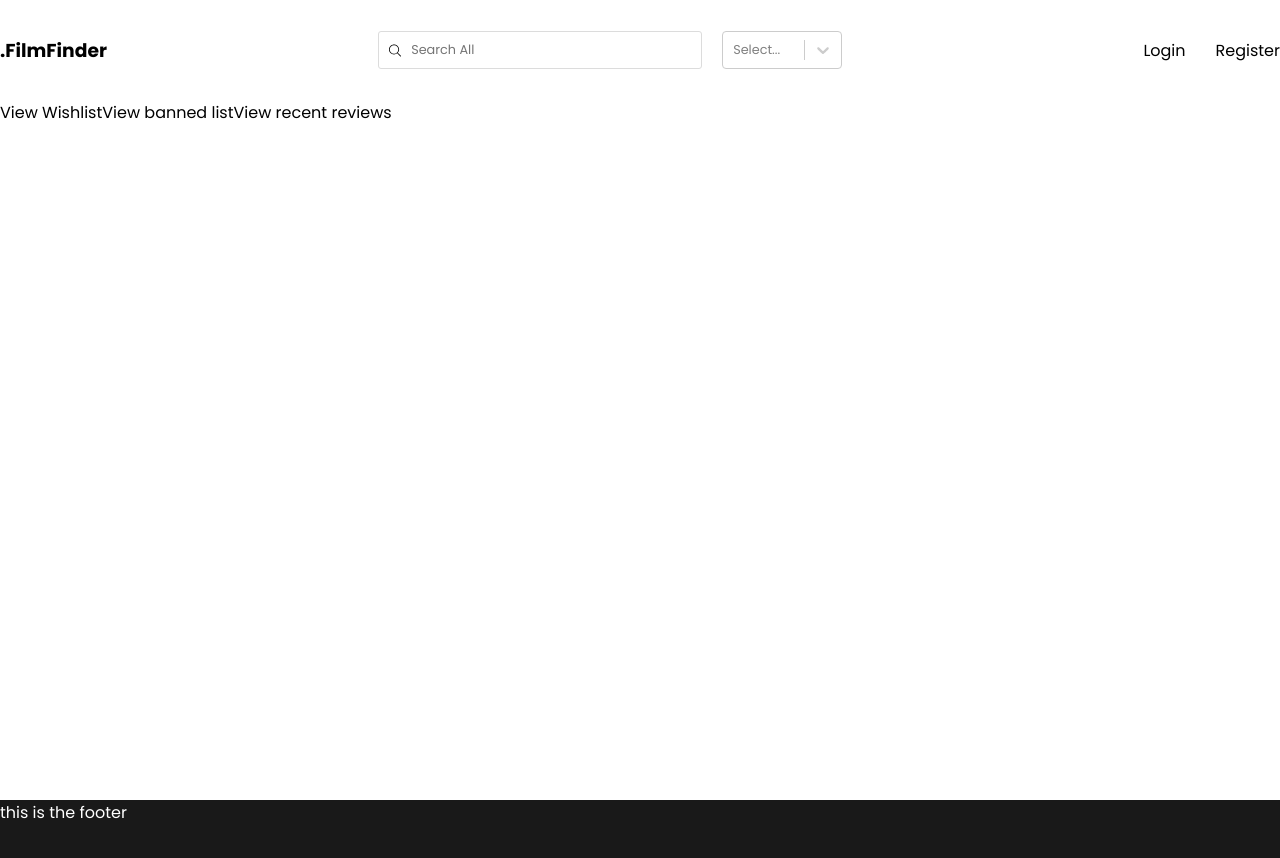
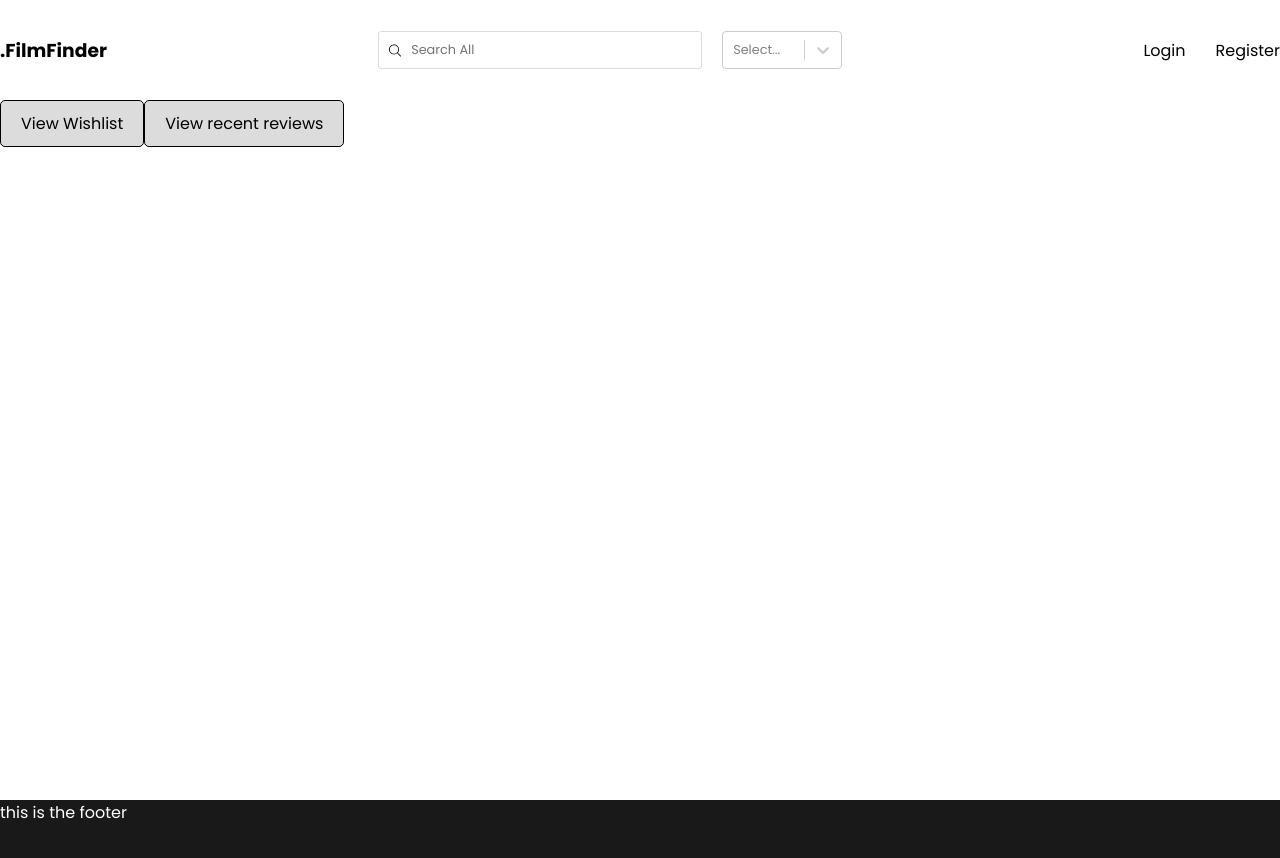
Before and after one commit to slay419/Filmfinder, a React (Create React App) app: page /profile/1 in a window 1280 px wide. Shown: the top 858 px of the page. Built offline with nearby package versions, Linux system fonts and the light colour scheme.

Commit message:
minor fixes and some publicProfile stuff

```diff
--- a/src/components/common/Header.js
+++ b/src/components/common/Header.js
@@ -44,7 +44,7 @@ const Header = () => {
             </Link>
           </li>
           <li>
-            <Link to="/myprofile">{User.first_name}</Link>
+            <Link to="/myprofile">{User.first_name.charAt(0).toUpperCase() + User.first_name.slice(1)}</Link>
           </li>
         </ul>
       )}
--- a/src/components/profile/profile.js
+++ b/src/components/profile/profile.js
@@ -107,7 +107,7 @@ const Profile = () => {
 
   return (
     <div className='Profile'>
-      <h1>{User.first_name}'s Profile:</h1>
+      <h1>{User.first_name.charAt(0).toUpperCase() + User.first_name.slice(1)}'s Profile:</h1>
         <div class="bodys">
           <div class="column">
             <h2> Update Profile Details:</h2>
--- a/src/components/profile/publicProfile.js
+++ b/src/components/profile/publicProfile.js
@@ -2,6 +2,8 @@ import React from "react";
 import ProfileContext from "../../context/Profile/ProfileContext";
 import { useContext, useState } from "react";
 import { Link, useHistory } from "react-router-dom";
+
+import "../../styles/publicProfile.scss";
 
 const PublicProfile = () => {
 
@@ -11,6 +13,10 @@ const PublicProfile = () => {
         passing the u_id in the url domain
         i.e. profile/u_id for each users profile
         couldn't figure out how to do it so gave up
+        wasn't sure how to extract u_id form the url
+
+        need to be able to view other wishlist and reviews i guess as well as ban them
+
         #############################################################
     */
     const history = useHistory();
@@ -22,23 +28,15 @@ const PublicProfile = () => {
         history.push(path);
     };
 
-    const handleBannedList = () => {
-        let path = '/profile/bannedlist';
-        history.push(path);
-    };
-
     const handleReviews = () => {
         alert("not implemented");
     };
 
     return (
-        <div>
+        <div class="publicProfile">
             <div class="column">
                 <span onClick={handleWishList} className="btn">
                         View Wishlist
-                </span>
-                <span onClick={handleBannedList} className="btn">
-                        View banned list
                 </span>
                 <span onClick={handleReviews} className="btn">
                         View recent reviews
--- /dev/null
+++ b/src/styles/publicProfile.scss
@@ -0,0 +1,18 @@
+.publicProfile {
+
+    .column{
+        .btn {
+            display: inline-block;
+            border: 1px solid black;
+            padding: 10px 20px;
+            background: gainsboro;
+            border-radius: 5px;
+            &:hover {
+                cursor: pointer;
+                background-color: black;
+                color: white;
+                transition: 0.3s ease;
+            }
+        }
+    }
+}
```
